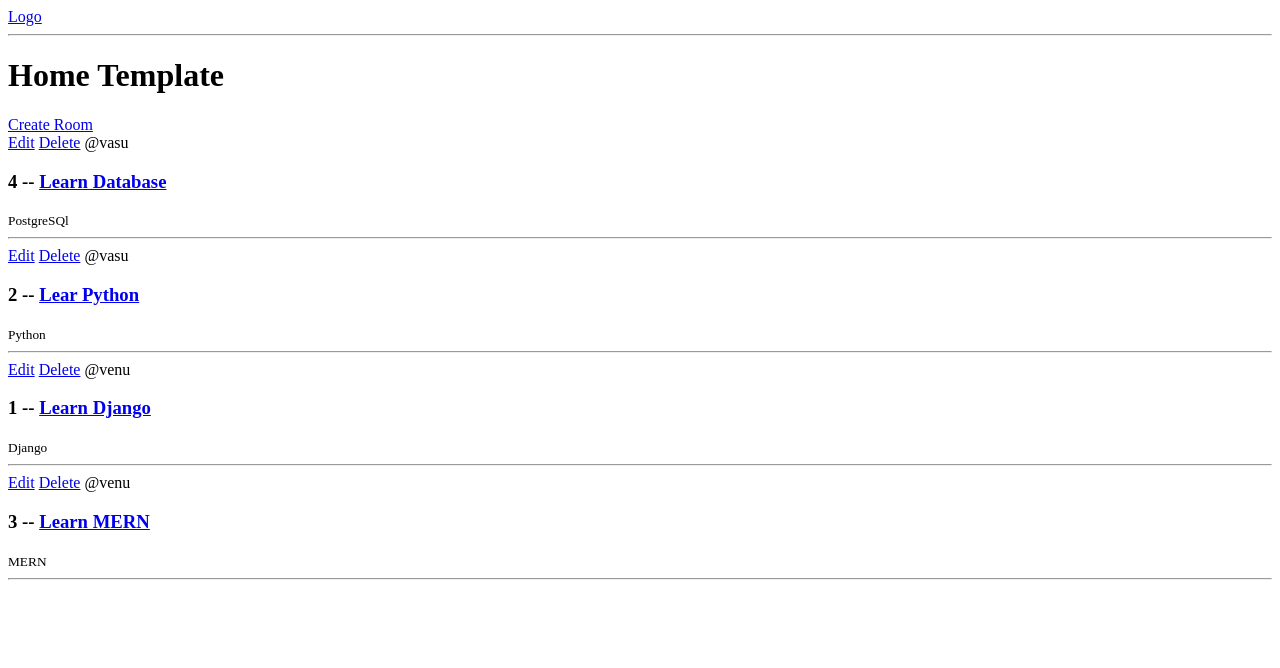
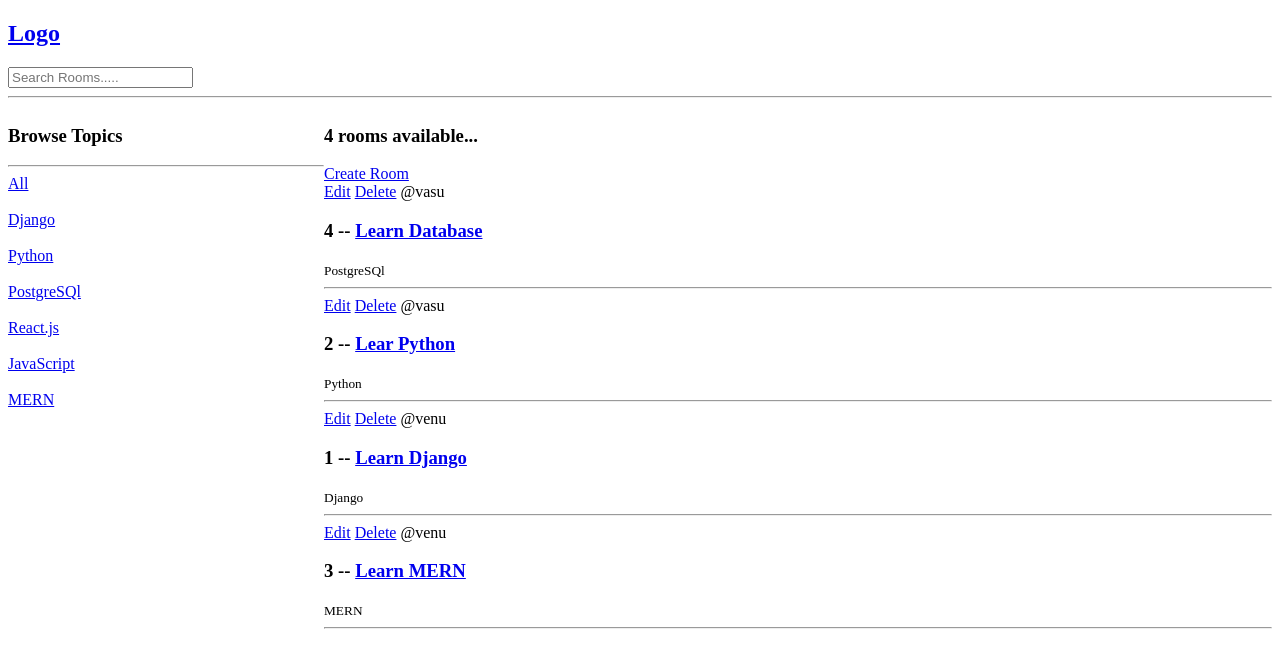
Before and after one commit to venuchilukala/studybuddy, a Django app: page / in a window 1280 px wide. Shown: the top 668 px of the page. Run offline with Django 5.2, Linux system fonts and the light colour scheme; data comes from the database, SQL or seed files in the repository.

Commit message:
search added

```diff
--- a/base/templates/base/home.html
+++ b/base/templates/base/home.html
@@ -1,13 +1,35 @@
 {% extends 'main.html' %}
 
 {% block content %}
-<h1>Home Template</h1>
+
+<style>
+    .home-container{
+        display: grid;
+        grid-template-columns: 1fr 3fr;
+    }
+</style>
+
+<div class="home-container">
     <div>
+        <h3>Browse Topics</h3>
+        <hr>
+        <div>
+            <a href="{% url 'home' %}">All</a>
+        </div>
+        <br>
 
+        {% for topic in topics %}
+        <div>
+            <a href="{% url 'home' %}?q={{topic.name}}">{{topic.name}}</a>
+        </div>
+        <br>
+        {% endfor %}
+
+    </div>
+    <div>
+        <h3>{{rooms_count}} rooms available...</h3>
         <a href="{% url 'create-room' %}">Create Room</a>
-
         {% for room in rooms %}
-
         <div>
             <a href="{% url 'update-room' room.id %}">Edit</a>
             <a href="{% url 'delete-room' room.id %}">Delete</a>
@@ -16,7 +38,9 @@
             <small>{{room.topic.name}}</small>
             <hr>
         </div>
-
         {% endfor %}
     </div>
+
+
+</div>
 {% endblock %}
--- a/base/views.py
+++ b/base/views.py
@@ -1,12 +1,23 @@
 from django.shortcuts import render, redirect
-from .models import Room
+from django.db.models import Q
+from .models import Room, Topic
 from .forms import RoomForm
 
 # Create your views here.
 
 def home(request):
-    rooms = Room.objects.all()
-    context = {'rooms': rooms}
+    q = request.GET.get('q') if request.GET.get('q') != None else ''
+
+    rooms = Room.objects.filter(
+        Q(topic__name__icontains = q) |
+        Q(name__icontains=q) |
+        Q(description__icontains=q)
+        )
+    rooms_count = rooms.count()
+
+    topics = Topic.objects.all()
+
+    context = {'rooms': rooms, 'topics': topics, 'rooms_count': rooms_count}
     return render(request, 'base/home.html', context)
 
 def room(request, pk):
--- a/templates/navbar.html
+++ b/templates/navbar.html
@@ -1,2 +1,5 @@
-<a href="/">Logo</a>
+<h2><a href="/">Logo</a></h2>
+<form method="GET" action="{% url 'home' %}">
+    <input type="text" name="q" placeholder="Search Rooms.....">
+</form>
 <hr>
```
Lines whose indentation alone changed are shown as unchanged.
